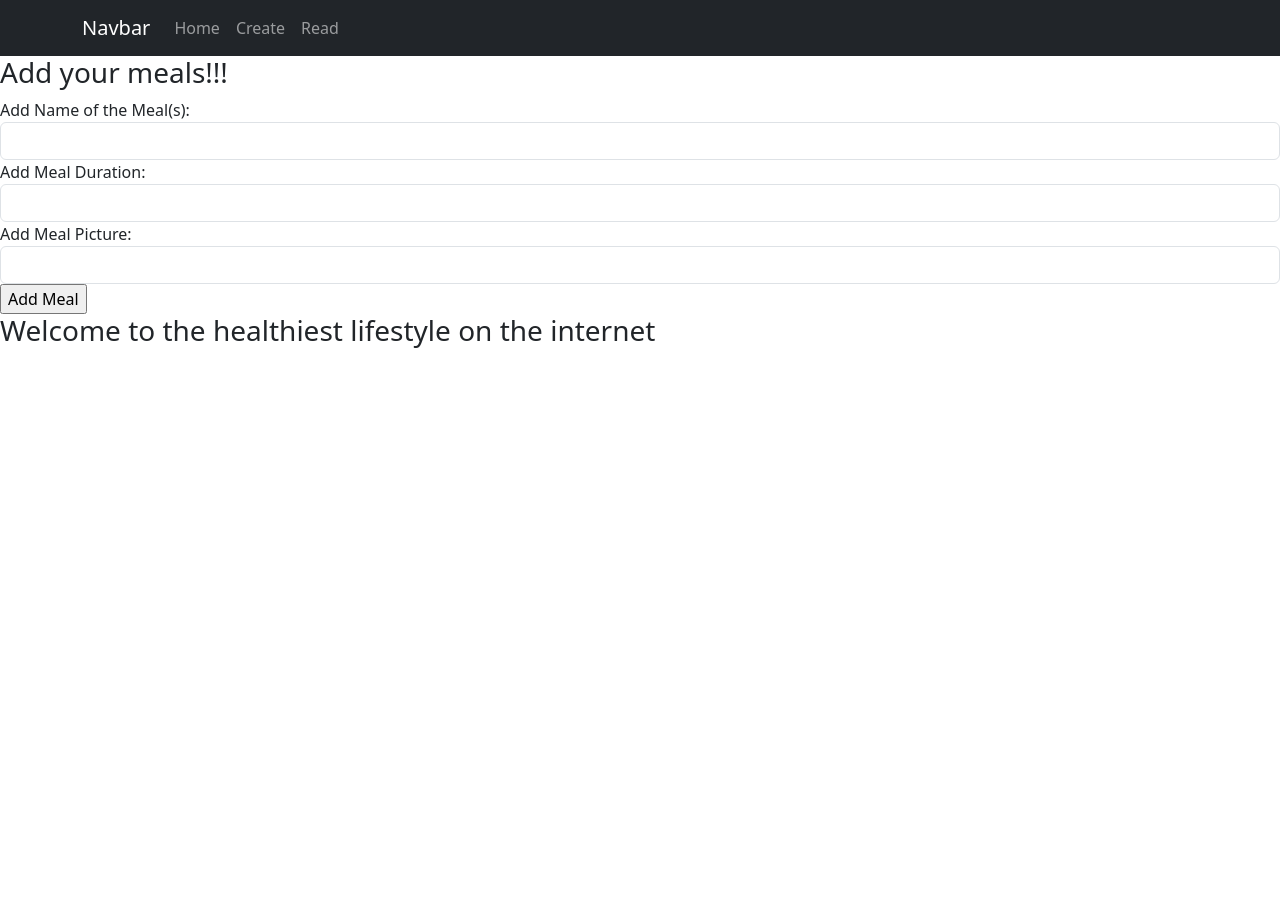
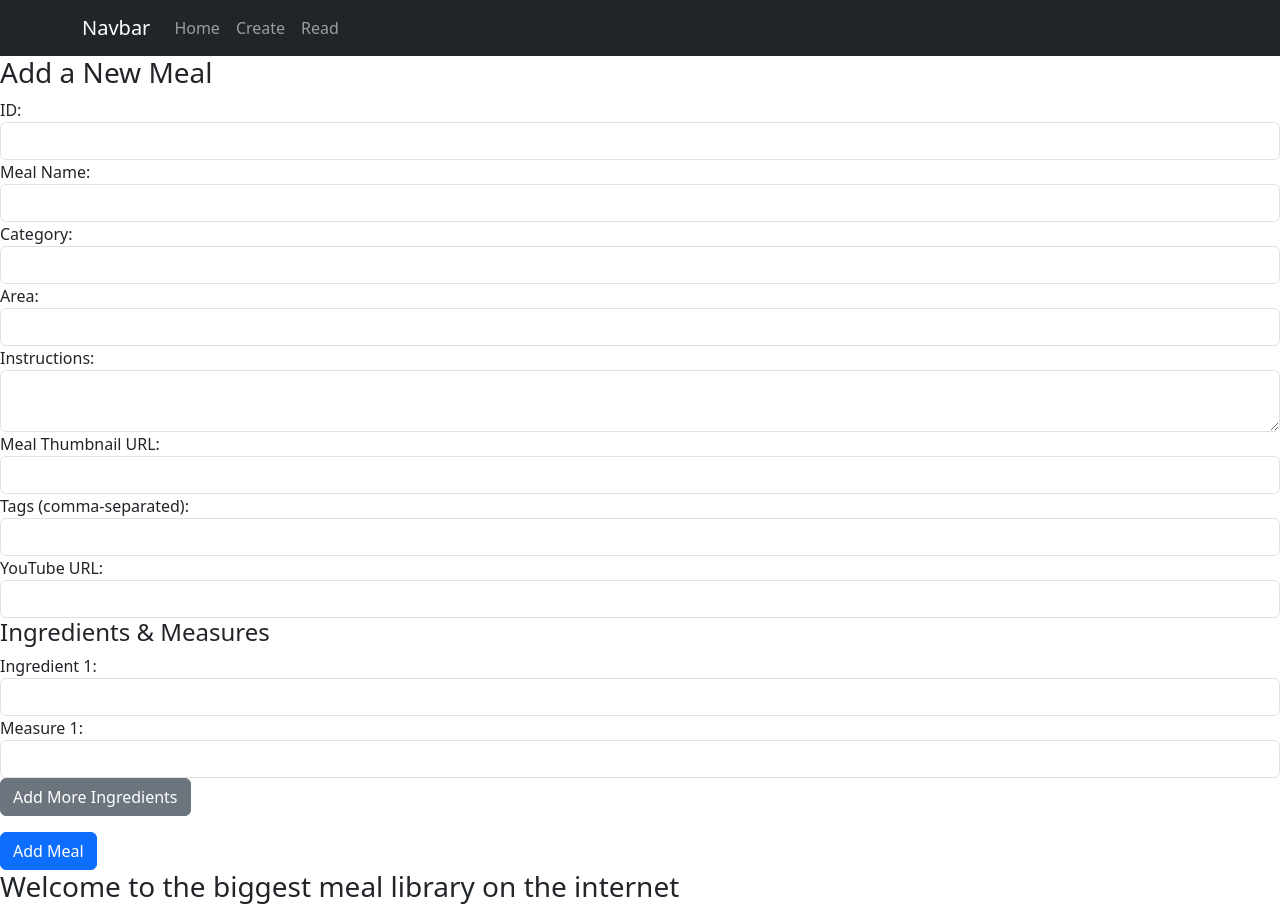
Before and after one commit to BaoNguyenATU/Project2_DataRep, a React (Create React App) app: page /create in a window 1280 px wide. Before the commit the page ends 800 px from the top, so only its background shows below. Built offline with nearby package versions, Linux system fonts and the light colour scheme; the HTML template or start-up script is replaced by a standard one.

Commit message:
Fixing repos error

```diff
--- a/package.json
+++ b/package.json
@@ -18,7 +18,7 @@
     "web-vitals": "^2.1.4"
   },
   "scripts": {
-    "start": "BROWSER=none react-scripts start",
+    "start": "react-scripts start",
     "build": "react-scripts build",
     "test": "react-scripts test",
     "eject": "react-scripts eject"
--- a/src/components/AddMeals.js
+++ b/src/components/AddMeals.js
@@ -2,54 +2,131 @@ import axios from "axios";
 import { useState } from "react";
 
 const AddMeals = () => {
+  const [idMeal, setIdMeal] = useState('');
+  const [strMeal, setStrMeal] = useState('');
+  const [strCategory, setStrCategory] = useState('');
+  const [strArea, setStrArea] = useState('');
+  const [strInstructions, setStrInstructions] = useState('');
+  const [strMealThumb, setStrMealThumb] = useState('');
+  const [strTags, setStrTags] = useState('');
+  const [strYoutube, setStrYoutube] = useState('');
+  const [strIngredients, setStrIngredients] = useState(['']);
+  const [strMeasures, setStrMeasures] = useState(['']);
 
-    const [name, setName] = useState('');
-    const [duration, setDuration] = useState('');
-    const [picture, setPicture] = useState('');
+  const handleIngredientChange = (index, value) => {
+    const updatedIngredients = [...strIngredients];
+    updatedIngredients[index] = value;
+    setStrIngredients(updatedIngredients);
+  };
+
+  const handleMeasureChange = (index, value) => {
+    const updatedMeasures = [...strMeasures];
+    updatedMeasures[index] = value;
+    setStrMeasures(updatedMeasures);
+  };
+
+  const addIngredientField = () => {
+    setStrIngredients([...strIngredients, '']);
+    setStrMeasures([...strMeasures, '']);
+  };
 
   const handleSubmit = (e) => {
     e.preventDefault();
-        const meals = { name, duration, picture };
-        console.log(meals);
+    const meal = {
+      idMeal,
+      strMeal,
+      strCategory,
+      strArea,
+      strInstructions,
+      strMealThumb,
+      strTags,
+      strYoutube,
+      strIngredients,
+      strMeasures,
+    };
 
-        axios.post('http://localhost:4000/api/meals', meals)
-            .then((res) => { console.log(res.data) })
-            .catch((err) => console.error(err));
-    }
+    axios.post('http://localhost:4000/api/meals', meal)
+      .then((res) => {
+        console.log('Meal added:', res.data);
+      })
+      .catch((err) => {
+        console.error('Error adding meal:', err);
+      });
+  };
 
   return (
     <div>
-            <h3>Add your meals!!!</h3>
+      <h3>Add a New Meal</h3>
       <form onSubmit={handleSubmit}>
         <div className="form-group">
-                    <label>Add Name of the Meal(s): </label>
-                    <input type="text"
+          <label>ID: </label>
+          <input type="text" className="form-control" value={idMeal} onChange={(e) => setIdMeal(e.target.value)} />
+        </div>
+        <div className="form-group">
+          <label>Meal Name: </label>
+          <input type="text" className="form-control" value={strMeal} onChange={(e) => setStrMeal(e.target.value)} />
+        </div>
+        <div className="form-group">
+          <label>Category: </label>
+          <input type="text" className="form-control" value={strCategory} onChange={(e) => setStrCategory(e.target.value)} />
+        </div>
+        <div className="form-group">
+          <label>Area: </label>
+          <input type="text" className="form-control" value={strArea} onChange={(e) => setStrArea(e.target.value)} />
+        </div>
+        <div className="form-group">
+          <label>Instructions: </label>
+          <textarea className="form-control" value={strInstructions} onChange={(e) => setStrInstructions(e.target.value)} />
+        </div>
+        <div className="form-group">
+          <label>Meal Thumbnail URL: </label>
+          <input type="text" className="form-control" value={strMealThumb} onChange={(e) => setStrMealThumb(e.target.value)} />
+        </div>
+        <div className="form-group">
+          <label>Tags (comma-separated): </label>
+          <input type="text" className="form-control" value={strTags} onChange={(e) => setStrTags(e.target.value)} />
+        </div>
+        <div className="form-group">
+          <label>YouTube URL: </label>
+          <input type="text" className="form-control" value={strYoutube} onChange={(e) => setStrYoutube(e.target.value)} />
+        </div>
+
+        <h4>Ingredients & Measures</h4>
+        {strIngredients.map((ingredient, index) => (
+          <div key={index} className="form-row">
+            <div className="form-group">
+              <label>Ingredient {index + 1}: </label>
+              <input
+                type="text"
                 className="form-control"
-                        value={name}
-                        onChange={(e) => { setName(e.target.value) }}
+                value={ingredient}
+                onChange={(e) => handleIngredientChange(index, e.target.value)}
               />
             </div>
             <div className="form-group">
-                    <label>Add Meal Duration: </label>
-                    <input type="text"
+              <label>Measure {index + 1}: </label>
+              <input
+                type="text"
                 className="form-control"
-                        value={duration}
-                        onChange={(e) => { setDuration(e.target.value) }}
+                value={strMeasures[index] || ''}
+                onChange={(e) => handleMeasureChange(index, e.target.value)}
               />
             </div>
-                <div className="form-group">
-                    <label>Add Meal Picture: </label>
-                    <input type="text"
-                        className="form-control"
-                        value={picture}
-                        onChange={(e) => { setPicture(e.target.value) }}
-                    />
           </div>
-                <div>
-                    <input type="submit" value="Add Meal"></input>
+        ))}
+        <button type="button" onClick={addIngredientField} className="btn btn-secondary">
+          Add More Ingredients
+        </button>
+
+        <div className="form-group mt-3">
+          <input type="submit" value="Add Meal" className="btn btn-primary" />
         </div>
       </form>
     </div>
   );
-}
+};
+
 export default AddMeals;
+
+//API URL
+//https://www.themealdb.com/api/json/v1/1/search.php?s=Arrabiata
--- a/src/components/ContactPage.js
+++ b/src/components/ContactPage.js
@@ -1,4 +1,5 @@
 import { useEffect } from "react";
+import NavigationBar from "./NavigationBar";
 
 const ContactPage = () => {
     <div>
--- a/src/components/Footer.js
+++ b/src/components/Footer.js
@@ -1,5 +1,5 @@
 const Footer = () => {
-    return <h3>Welcome to the healthiest lifestyle on the internet</h3>;
+    return <h3>Welcome to the biggest meal library on the internet</h3>;
   };
 
   export default Footer;
--- a/src/components/MealItem.js
+++ b/src/components/MealItem.js
@@ -7,13 +7,21 @@ import { Card } from "react-bootstrap";
 import Button from "react-bootstrap";
 import { Link } from "react-router-dom";
 
-const MealItem = (props) => {
+/*const MealItem = (props) => {
     useEffect(() => {
         console.log("Meals:", props.meals);
     }, [props.meals]
 
 
 );
-}
+}*/
+
+
+const MealItem = 'http://localhost:4000/api/meals';
+
+export const getMeals = async () => axios.get(MealItem);
+export const addMeal = async (meal) => axios.post(MealItem, meal);
+export const updateMeal = async (id, meal) => axios.put(`${MealItem}/${id}`, meal);
+export const deleteMeal = async (id) => axios.delete(`${MealItem}/${id}`);
 
 export default MealItem;
```
Also changed, not shown: src/components/List.js (added, +33 -0 lines). Lines whose indentation alone changed are shown as unchanged.
